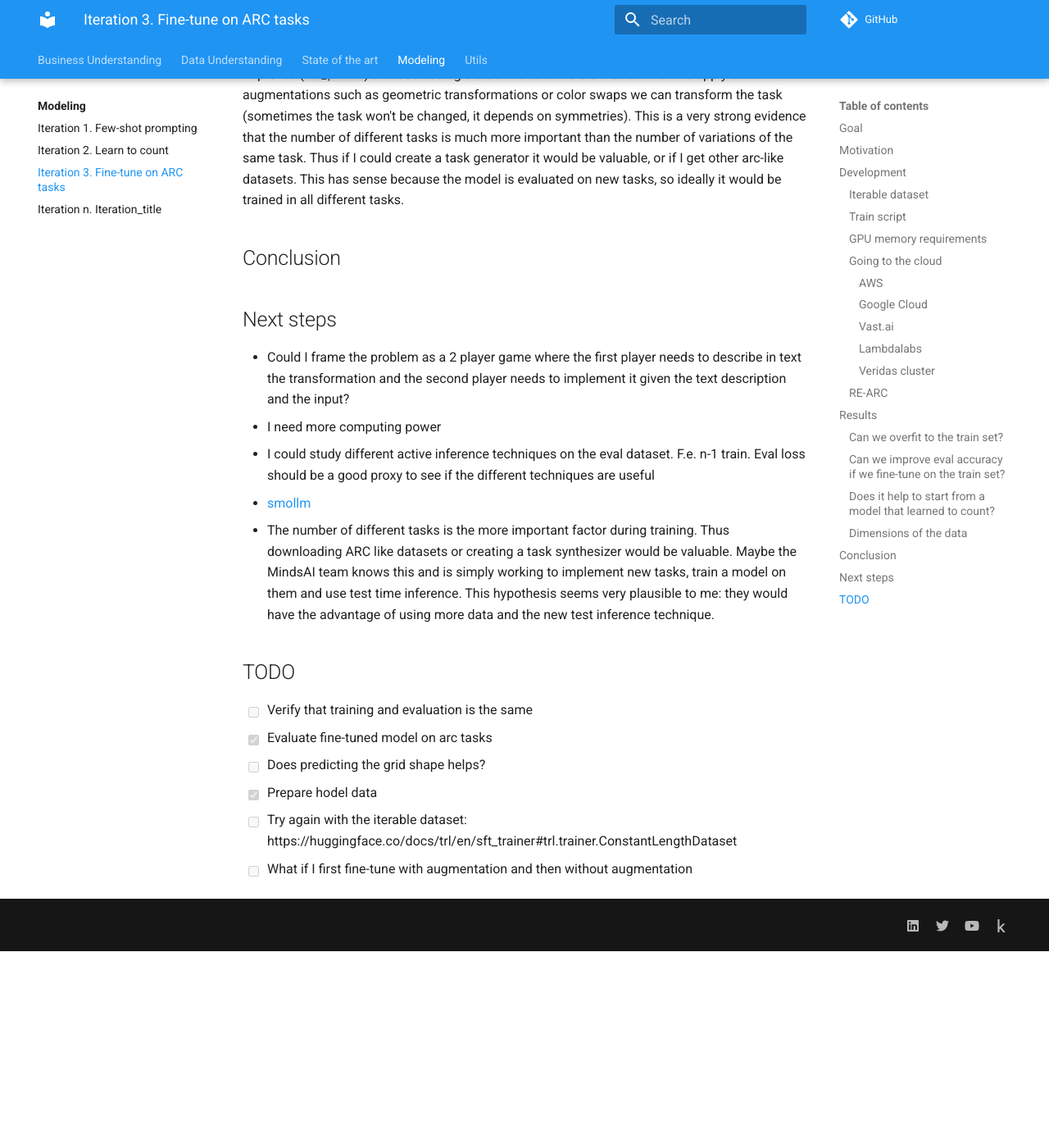
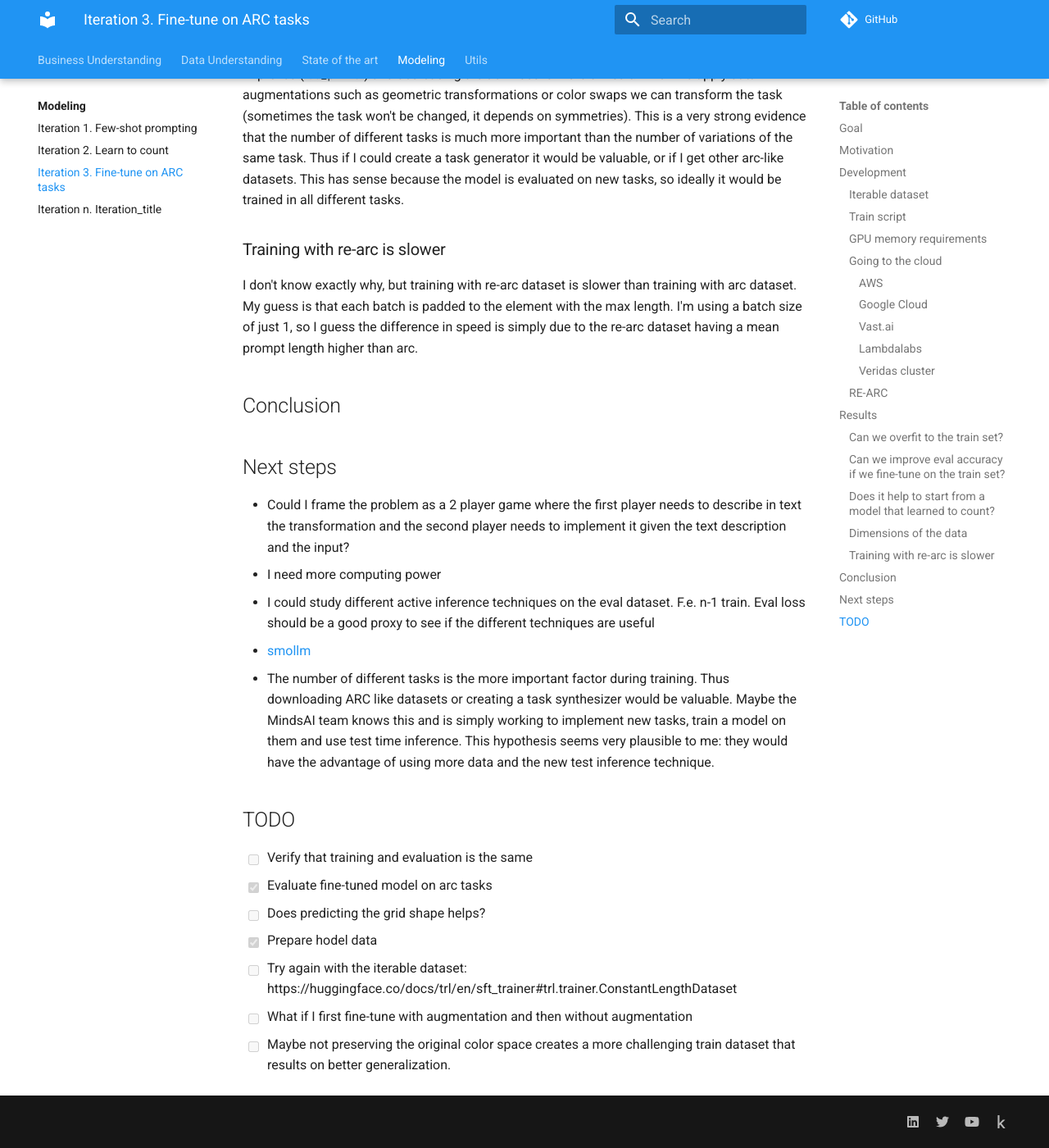
Before and after one commit to zhengjunyao-work/arc24, an MkDocs documentation site: the page built from docs/modeling/Iteration_03_fine-tune_on_arc.md, in a window 1280 px wide and 1400 px high, scrolled down 4264 px. Shown: the whole window at 82% size. Built offline with MkDocs 1.6.1 and Material for MkDocs 9.7.7, drawn with Linux system fonts in a browser that asks for light colours; comment, search, counter and statistics services are not loaded; before the commit the page ends 5424 px from its top, so only the background shows below that.

Commit message:
documented experiments

```diff
--- a/docs/modeling/Iteration_03_fine-tune_on_arc.md
+++ b/docs/modeling/Iteration_03_fine-tune_on_arc.md
@@ -152,6 +152,11 @@ This is a very strong evidence that the number of different tasks is much more i
 variations of the same task. Thus if I could create a task generator it would be valuable, or if I get other arc-like datasets. This has sense because the model is evaluated on new tasks, so ideally it would be trained
 in all different tasks.
 
+### Training with re-arc is slower
+
+I don't know exactly why, but training with re-arc dataset is slower than training with arc dataset. My guess is that each batch is padded to the element with the max length. I'm using a batch size of just 1, so I guess the difference in speed is simply due to the re-arc dataset
+having a mean prompt length higher than arc.
+
 ## Conclusion
 
 ## Next steps
@@ -175,3 +180,4 @@ in all different tasks.
 - [x] Prepare hodel data
 - [ ] Try again with the iterable dataset: https://huggingface.co/docs/trl/en/sft_trainer#trl.trainer.ConstantLengthDataset
 - [ ] What if I first fine-tune with augmentation and then without augmentation
+- [ ] Maybe not preserving the original color space creates a more challenging train dataset that results on better generalization.
```
